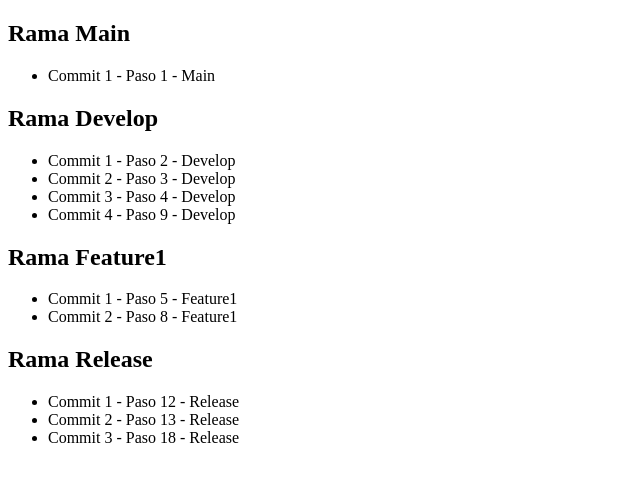
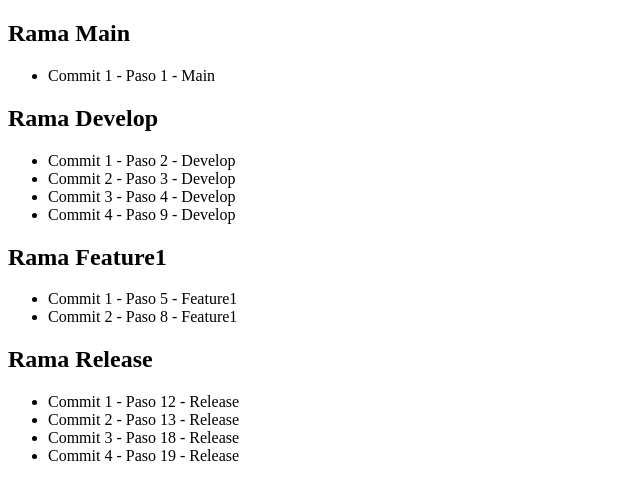
Before and after one commit to esscri97/proyecto-git, a plain HTML site: page index.html in a window 1280 px wide. Shown: the whole page, without its empty margins (0-640 px from the left). Drawn offline with Linux system fonts and the light colour scheme.

Commit message:
Commit 4 - Paso 19 - Release

```diff
--- a/index.html
+++ b/index.html
@@ -35,6 +35,7 @@
         <li>Commit 1 - Paso 12 - Release</li>
         <li>Commit 2 - Paso 13 - Release</li>
         <li>Commit 3 - Paso 18 - Release</li>
+        <li>Commit 4 - Paso 19 - Release</li>
     </ul>
 </body>
 </html>
```
